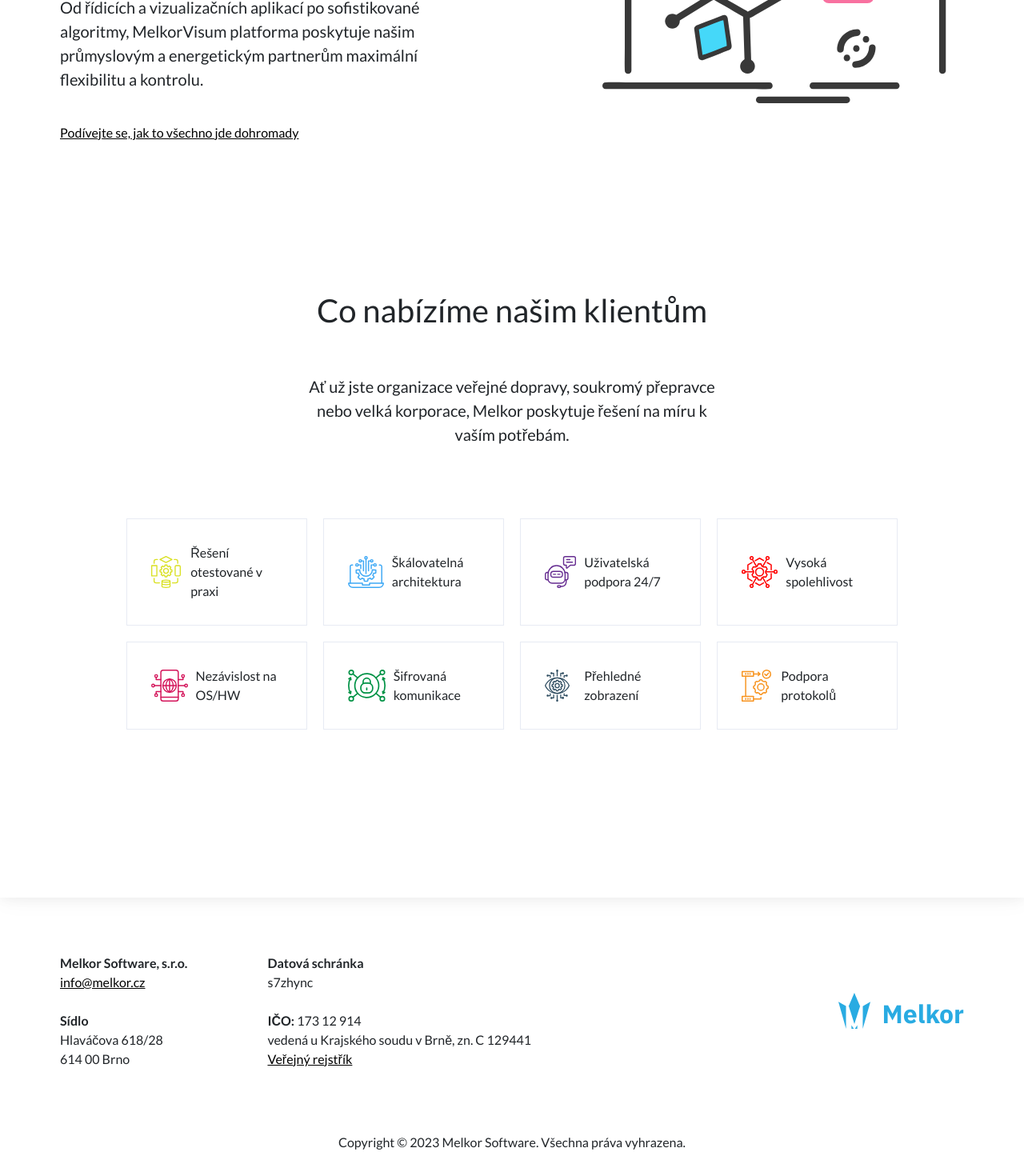
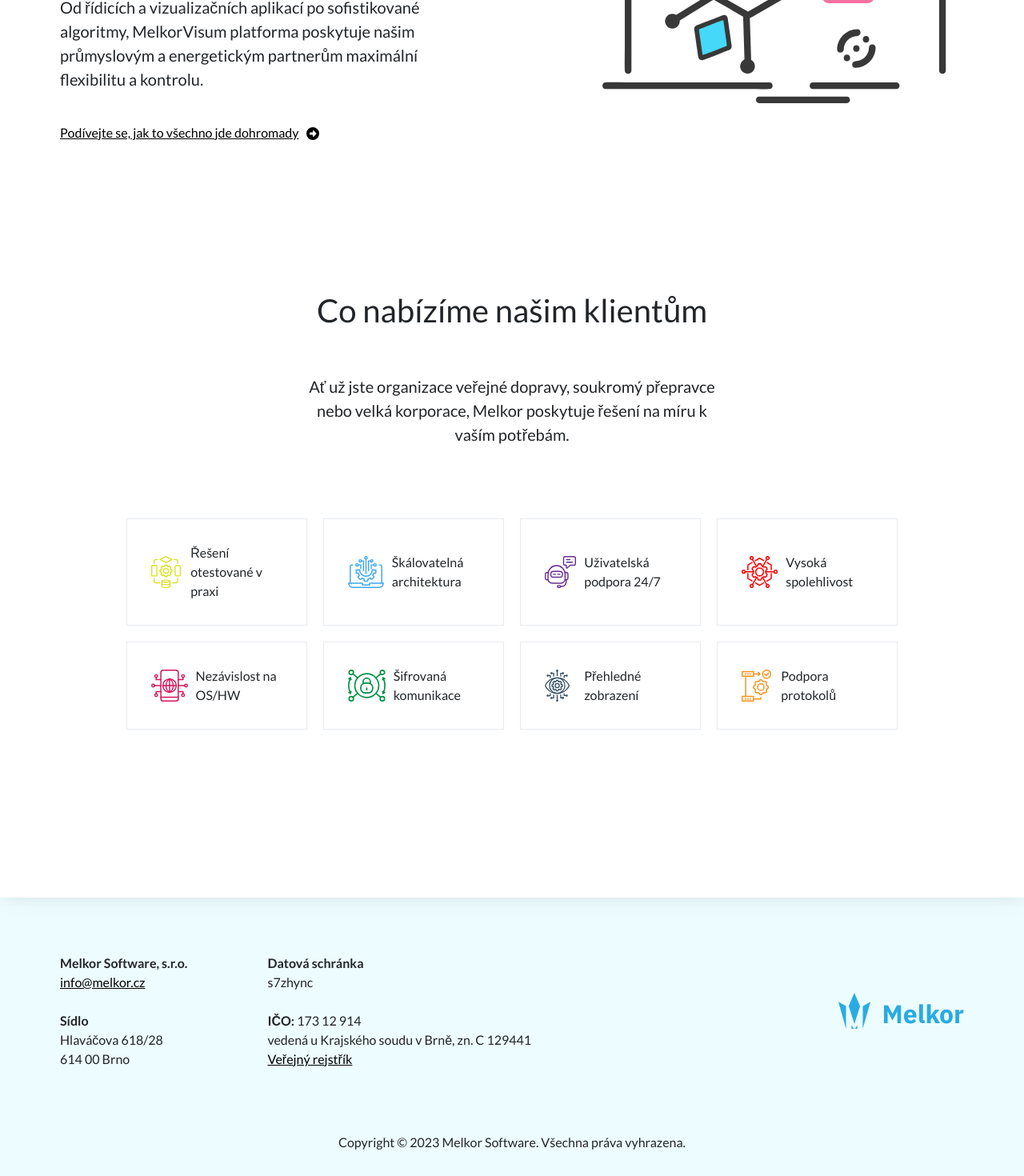
Before and after one commit to velkyam/melkorr, a React (Create React App) app: page / in a window 1280 px wide. Shown: the part 1843-3313 px from the top of the page at 80% size. Built offline with nearby package versions, Linux system fonts and the light colour scheme.

Commit message:
small_css

```diff
--- a/src/App.css
+++ b/src/App.css
@@ -200,7 +200,6 @@
 }
 .thirdTextTitle{
   margin: 0px auto 40px;
-  font-weight: 500;
   font-size: 40px;
   font-family: 'IBM Plex Sans', sans-serif;
 }
@@ -395,12 +394,9 @@
   ),
   linear-gradient(
     to right,
-   /*  rgba(255, 0, 0, 1),
-    rgba(255, 0, 180, 1),
-    rgba(0, 100, 200, 1) */
-    rgb(255, 0, 128),
-    rgb(187, 0, 255),
-    rgba(0, 100, 200, 1)
+    rgb(129, 193, 239),
+    rgb(191, 250, 191),
+    rgb(250, 204, 228)
 );
 background-size: 100% 3px, 0 3px;
 background-position: 100% 100%, 0 0;
@@ -433,6 +429,7 @@
   max-width: 1130px;
   margin: 0 auto;
   min-height: 100vh;
+
 }
 .aboutTitle{
   text-align: center;
@@ -455,6 +452,7 @@
 .teamTitle{
   margin: 0 0 80px;
   text-align: center;
+
 }
 .teamMember{
   display: flex;
@@ -492,7 +490,7 @@
   display: flex;
   position: relative;
   flex-direction: column;
-  background-color: white;
+  background-color: #edfcff;
   margin: 0px auto;
 
 }
@@ -641,6 +639,7 @@
   }
 
   /* Contact Form */
+
   .formContainer{
     display: flex;
     flex-direction: column;
--- a/src/components/About.js
+++ b/src/components/About.js
@@ -5,9 +5,11 @@
 function About() {
     return (
 
+        <div className='sectionContainer'>
         <div className='aboutContainer'>
             <div className="heroContainer">
                 <div className='heroTextContainer'>
+
 
                     <h1 className='aboutTitle'>
                         O nás
@@ -43,6 +45,7 @@
 
 
                 </div>
+                </div>
             </div>
         </div>
 
--- a/src/components/ContactForm.js
+++ b/src/components/ContactForm.js
@@ -9,6 +9,7 @@
     return <p>Děkujeme za dotaz. Brzy se vám ozveme!</p>;
   }
   return (
+    <div className='sectionContainer'>
     <div className='hero'>
       <div className="heroWidth">
           <div className='contactInfo'>
@@ -39,6 +40,7 @@
             </form>
           </div>
         </div>
+        </div>
 
 
   );
--- a/src/components/Offer.js
+++ b/src/components/Offer.js
@@ -67,7 +67,7 @@
                         Od řídicích a vizualizačních aplikací po sofistikované algoritmy, MelkorVisum platforma poskytuje našim průmyslovým a energetickým partnerům maximální flexibilitu a kontrolu.
                     </div>
 
-                    <Link to='/melkorvisum' className='learnLink underline'>Podívejte se, jak to všechno jde dohromady</Link>
+                    <Link to='/melkorvisum' className='learnLink underline'>Podívejte se, jak to všechno jde dohromady <FontAwesomeIcon className='icon' icon={faCircleRight} /></Link>
                 </div>
                 <div className='rightBg'> <img className="map" src={map} alt="station_scheme" /></div>
 
```
